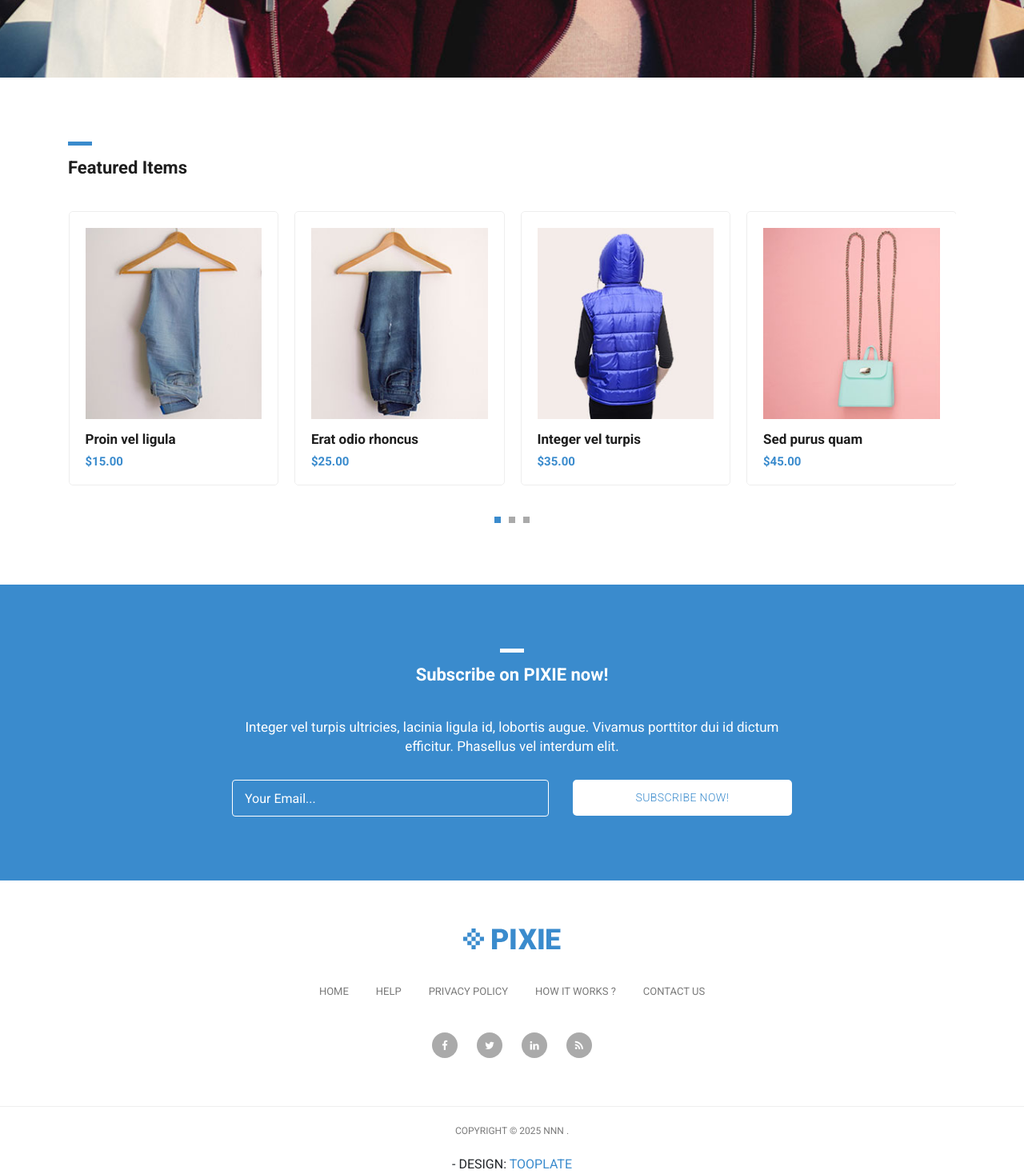
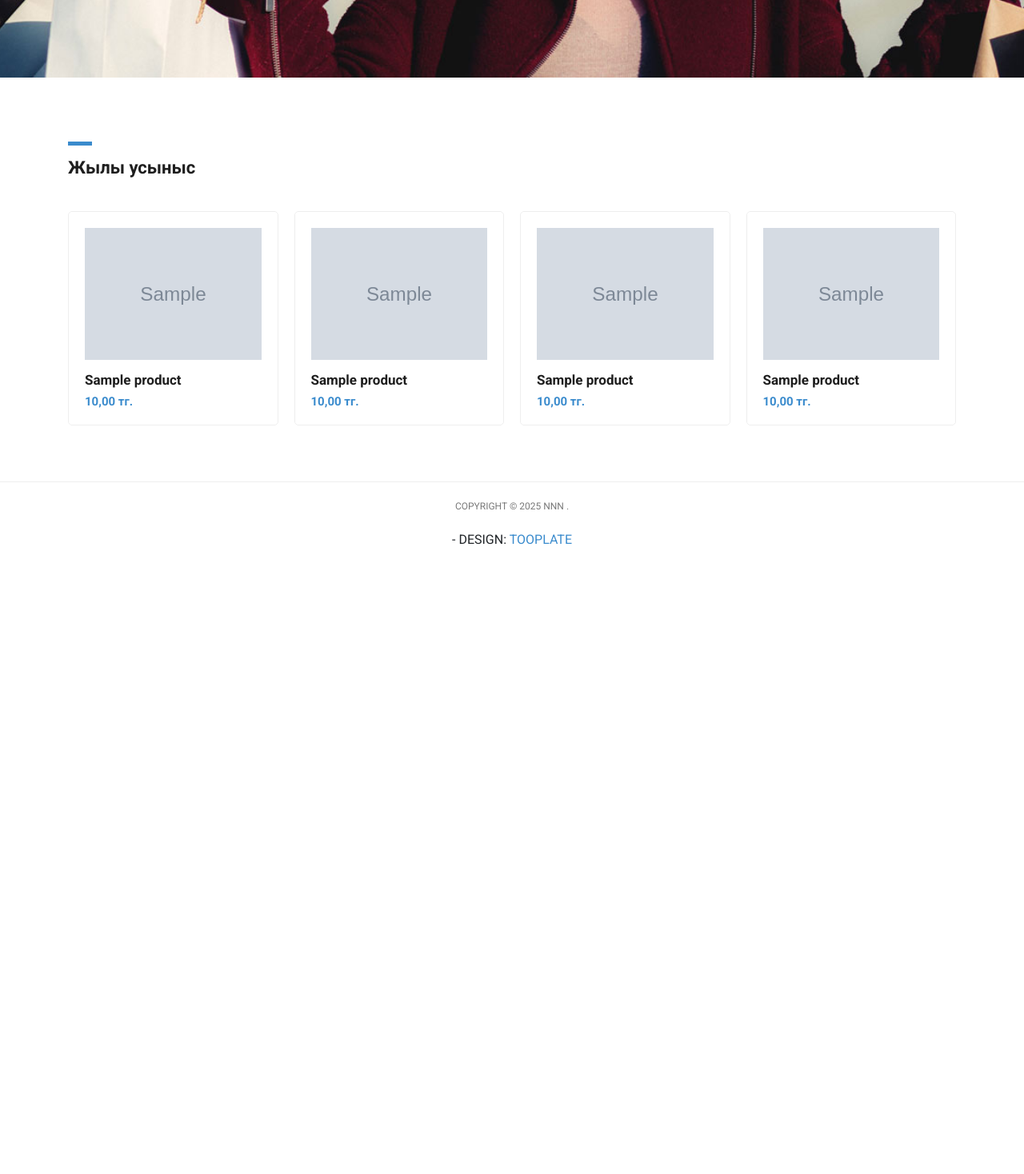
Before and after one commit to Nuraly123456/home_work_01, a Django app: page / in a window 1280 px wide. Shown: the part 721-2189 px from the top of the page at 80% size. After the commit the page ends 1402 px from the top, so only its background shows below. Run offline with Django 5.2, Linux system fonts and the light colour scheme; tables that the repository leaves empty hold one stand-in row (values such as "Sample post"); grey boxes marked "Sample" are stand-in pictures; some libraries are stand-ins or nearby versions.

Commit message:
работа с дпнными

```diff
--- a/mainapp/views.py
+++ b/mainapp/views.py
@@ -1,11 +1,15 @@
 # mainapp/views.py
 from django.shortcuts import render
+from .models import Product
 
 def index(request):
     title = 'Главная страница'
 
+    prods = Product.objects.all()[:3]
+
     context = {
         'title': title,
+        'products': prods,
     }
 
     return render(request, 'index.html', context)
--- a/templates/base.html
+++ b/templates/base.html
@@ -59,83 +59,6 @@
     HTML-код который отображается на странице.
     {% endblock %}
 
-    <!-- Subscribe Form Starts Here -->
-    <div class="subscribe-form">
-      <div class="container">
-        <div class="row">
-          <div class="col-md-12">
-            <div class="section-heading">
-              <div class="line-dec"></div>
-              <h1>Subscribe on PIXIE now!</h1>
-            </div>
-          </div>
-          <div class="col-md-8 offset-md-2">
-            <div class="main-content">
-              <p>Integer vel turpis ultricies, lacinia ligula id, lobortis augue. Vivamus porttitor dui id dictum efficitur. Phasellus vel interdum elit.</p>
-              <div class="container">
-                <form id="subscribe" action="" method="get">
-                  <div class="row">
-                    <div class="col-md-7">
-                      <fieldset>
-                        <input name="email" type="text" class="form-control" id="email"
-                        onfocus="if(this.value == 'Your Email...') { this.value = ''; }"
-                    	onBlur="if(this.value == '') { this.value = 'Your Email...';}"
-                    	value="Your Email..." required="">
-                      </fieldset>
-                    </div>
-                    <div class="col-md-5">
-                      <fieldset>
-                        <button type="submit" id="form-submit" class="button">Subscribe Now!</button>
-                      </fieldset>
-                    </div>
-                  </div>
-                </form>
-              </div>
-            </div>
-          </div>
-        </div>
-      </div>
-    </div>
-    <!-- Subscribe Form Ends Here -->
-
-
-
-    <!-- Footer Starts Here -->
-    <div class="footer">
-      <div class="container">
-        <div class="row">
-          <div class="col-md-12">
-            <div class="logo">
-              <img src="{% static 'assets/images/header-logo.png' %}" alt="">
-            </div>
-          </div>
-          <div class="col-md-12">
-            <div class="footer-menu">
-              <ul>
-                <li><a href="#">Home</a></li>
-                <li><a href="#">Help</a></li>
-                <li><a href="#">Privacy Policy</a></li>
-                <li><a href="#">How It Works ?</a></li>
-                <li><a href="#">Contact Us</a></li>
-              </ul>
-            </div>
-          </div>
-          <div class="col-md-12">
-            <div class="social-icons">
-              <ul>
-                <li><a href="#"><i class="fa fa-facebook"></i></a></li>
-                <li><a href="#"><i class="fa fa-twitter"></i></a></li>
-                <li><a href="#"><i class="fa fa-linkedin"></i></a></li>
-                <li><a href="#"><i class="fa fa-rss"></i></a></li>
-              </ul>
-            </div>
-          </div>
-        </div>
-      </div>
-    </div>
-    <!-- Footer Ends Here -->
-
-
     <!-- Sub Footer Starts Here -->
     <div class="sub-footer">
       <div class="container">
--- a/templates/index.html
+++ b/templates/index.html
@@ -33,78 +33,34 @@
           <div class="col-md-12">
             <div class="section-heading">
               <div class="line-dec"></div>
-              <h1>Featured Items</h1>
+              <h1>Жылы усыныс</h1>
             </div>
           </div>
           <div class="col-md-12">
             <div class="owl-carousel owl-theme">
-              <a href="single-product.html">
-                <div class="featured-item">
-                  <img src="{% static 'assets/images/item-01.jpg' %}" alt="Item 1">
-                  <h4>Proin vel ligula</h4>
-                  <h6>$15.00</h6>
-                </div>
-              </a>
-              <a href="single-product.html">
-                <div class="featured-item">
-                  <img src="{% static 'assets/images/item-02.jpg' %}" alt="Item 2">
-                  <h4>Erat odio rhoncus</h4>
-                  <h6>$25.00</h6>
-                </div>
-              </a>
-              <a href="single-product.html">
-                <div class="featured-item">
-                  <img src="{% static 'assets/images/item-03.jpg' %}" alt="Item 3">
-                  <h4>Integer vel turpis</h4>
-                  <h6>$35.00</h6>
-                </div>
-              </a>
-              <a href="single-product.html">
-                <div class="featured-item">
-                  <img src="{% static 'assets/images/item-04.jpg' %}" alt="Item 4">
-                  <h4>Sed purus quam</h4>
-                  <h6>$45.00</h6>
-                </div>
-              </a>
-              <a href="single-product.html">
-                <div class="featured-item">
-                  <img src="{% static 'assets/images/item-05.jpg' %}" alt="Item 5">
-                  <h4>Morbi aliquet</h4>
-                  <h6>$55.00</h6>
-                </div>
-              </a>
-              <a href="single-product.html">
-                <div class="featured-item">
-                  <img src="{% static 'assets/images/item-06.jpg' $}" alt="Item 6">
-                  <h4>Urna ac diam</h4>
-                  <h6>$65.00</h6>
-                </div>
-              </a>
-              <a href="single-product.html">
-                <div class="featured-item">
-                  <img src="{% static 'assets/images/item-04.jpg' %}" alt="Item 7">
-                  <h4>Proin eget imperdiet</h4>
-                  <h6>$75.00</h6>
-                </div>
-              </a>
-              <a href="single-product.html">
-                <div class="featured-item">
-                  <img src="{% static 'assets/images/item-05.jpg' %}" alt="Item 8">
-                  <h4>Nullam risus nisl</h4>
-                  <h6>$85.00</h6>
-                </div>
-              </a>
-              <a href="single-product.html">
-                <div class="featured-item">
-                  <img src="{% static 'assets/images/item-06.jpg' %}" alt="Item 9">
-                  <h4>Cras tempus</h4>
-                  <h6>$95.00</h6>
-                </div>
-              </a>
+
+
+      {% for product in products %}
+  <a href="#">
+    <div class="featured-item">
+      {% if product.image %}
+        <img src="{{ product.image.url }}" alt="{{ product.name }}">
+      {% else %}
+        <img src="{% static 'assets/images/noimage.jpg' %}" alt="нет изображения">
+      {% endif %}
+      <h4>{{ product.name }}</h4>
+      <h6>{{ product.price }} тг.</h6>
+    </div>
+  </a>
+{% endfor %}
+
             </div>
           </div>
         </div>
       </div>
     </div>
+
+
+
     <!-- Featred Ends Here -->
   {% endblock %}
```
Also changed, not shown: mainapp/models.py (line endings or trailing spaces), media/product_images/item-02.jpg (added), media/product_images/item-02_7BGo3BI.jpg (added), media/product_images/item-02_ZihJhrb.jpg (added), media/product_images/item-05.jpg (added), media/product_images/product-06.jpg (added), static/assets/images/noimage.jpg (added).
